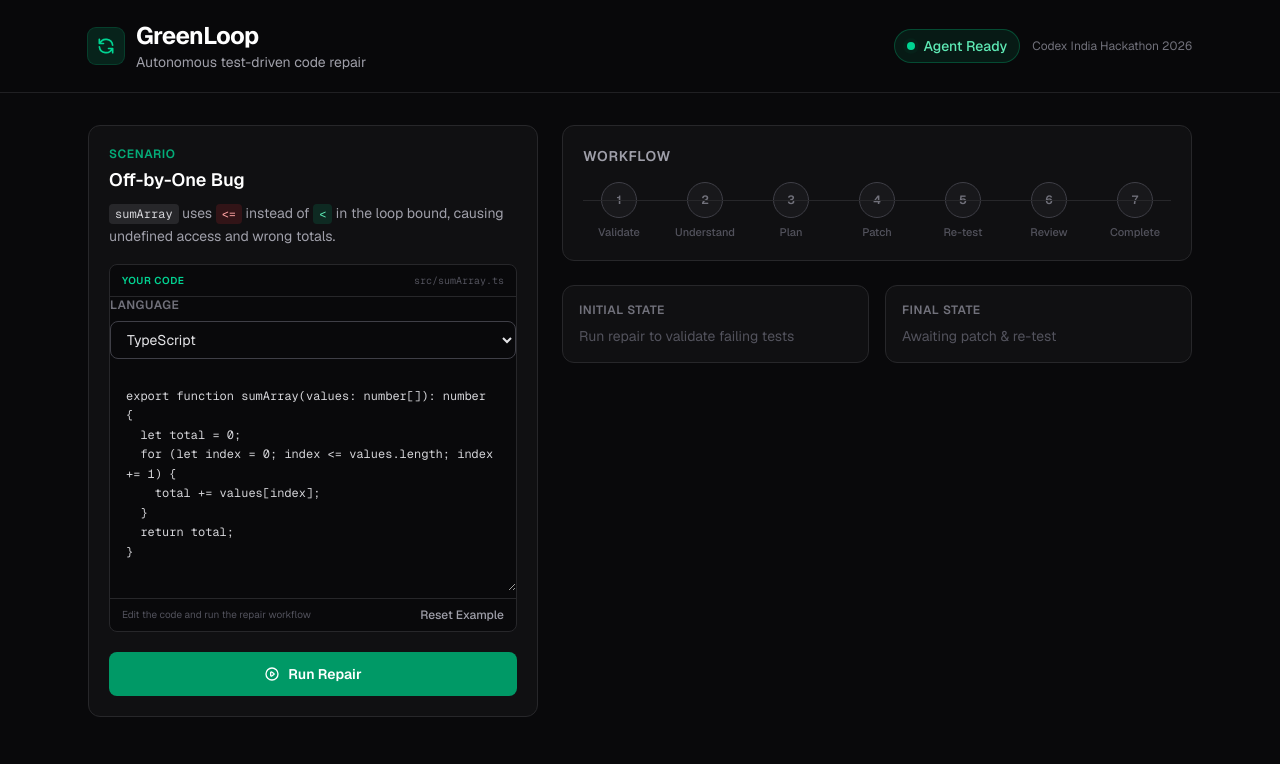
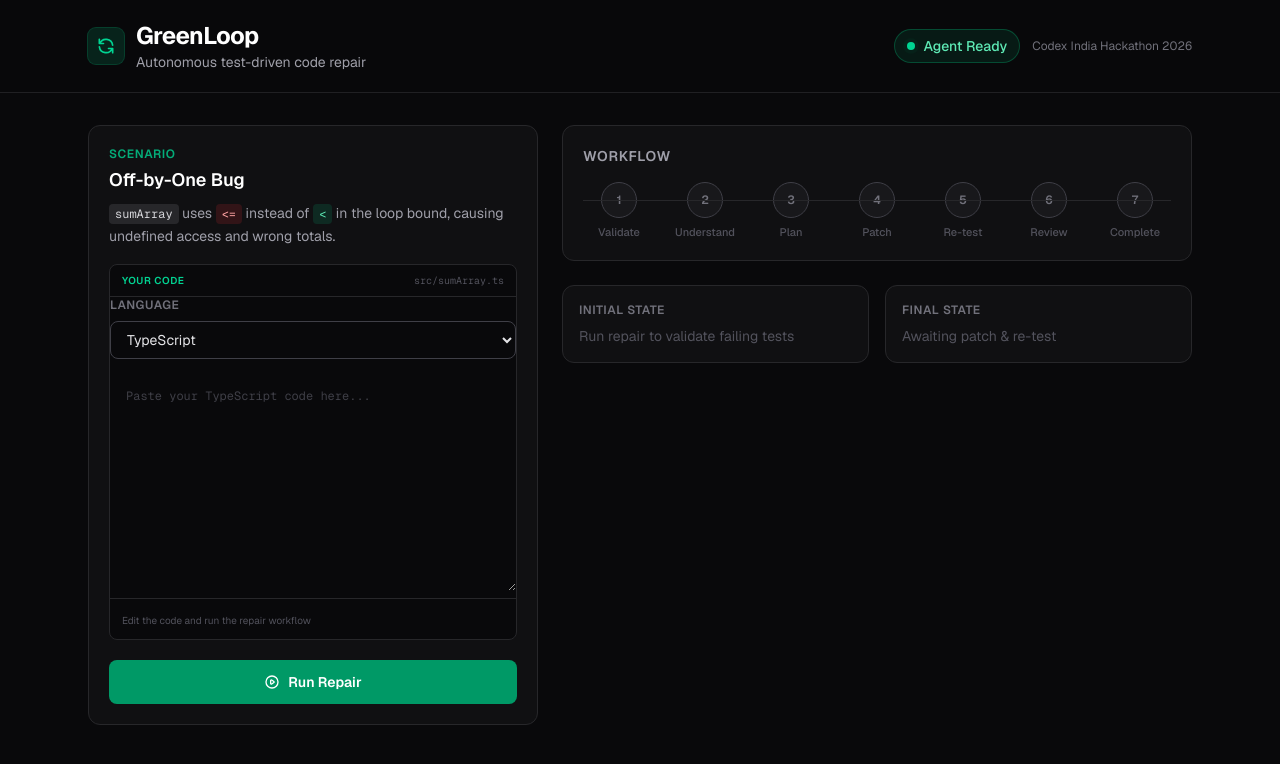
Before and after one commit to HarshChaudhary31/codex-india-hackathon-2026, a Next.js app: page / in a window 1280 px wide. Shown: the top 764 px of the page. Built offline with nearby package versions, Linux system fonts and the light colour scheme.

Commit message:
Update GreenLoop code editor and remove example programs

```diff
--- a/components/greenloop-dashboard.tsx
+++ b/components/greenloop-dashboard.tsx
@@ -32,40 +32,6 @@ const WORKFLOW_STEPS: WorkflowStep[] = [
 
 type SupportedLanguage = "typescript" | "python" | "cpp" | "c";
 
-const EXAMPLES: Record<SupportedLanguage, string> = {
-  typescript: `export function sumArray(values: number[]): number {
-  let total = 0;
-  for (let index = 0; index <= values.length; index += 1) {
-    total += values[index];
-  }
-  return total;
-}`,
-
-  python: `def sum_array(values):
-    total = 0
-    for index in range(len(values) + 1):
-        total += values[index]
-    return total`,
-
-  cpp: `#include <vector>
-using namespace std;
-
-int sumArray(const vector<int>& values) {
-    int total = 0;
-    for (size_t i = 0; i <= values.size(); ++i) {
-        total += values[i];
-    }
-    return total;
-}`,
-
-  c: `int sumArray(const int values[], int length) {
-    int total = 0;
-    for (int i = 0; i <= length; ++i) {
-        total += values[i];
-    }
-    return total;
-}`,
-};
 
 function getStepStatuses(
   activeStepIndex: number,
@@ -236,8 +202,7 @@ export function GreenLoopDashboard() {
 const [language, setLanguage] =
   useState<SupportedLanguage>("typescript");
 
-const [sourceCode, setSourceCode] =
-  useState(EXAMPLES.typescript);
+  const [sourceCode, setSourceCode] = useState("");
 
 
   const stepStatuses = useMemo(
@@ -390,7 +355,7 @@ if (!data.success) {
     onChange={(event) => {
       const nextLanguage = event.target.value as SupportedLanguage;
       setLanguage(nextLanguage);
-      setSourceCode(EXAMPLES[nextLanguage]);
+      setSourceCode("");
       setResult(null);
       setError(null);
       setActiveStepIndex(-1);
@@ -420,19 +385,10 @@ if (!data.success) {
     placeholder="Paste your TypeScript code here..."
   />
 
-  <div className="flex items-center justify-between border-t border-zinc-800 px-3 py-2">
+ <div className="border-t border-zinc-800 px-3 py-2">
   <span className="text-[10px] text-zinc-600">
     Edit the code and run the repair workflow
   </span>
-
-    <button
-      type="button"
-      onClick={() => setSourceCode(EXAMPLES[language])}
-      disabled={running}
-      className="text-xs font-medium text-zinc-400 transition hover:text-white disabled:opacity-50"
-    >
-      Reset Example
-    </button>
 </div>
 </div>
 
@@ -444,17 +400,47 @@ if (!data.success) {
 >
   {running ? (
     <>
-                    <svg className="h-4 w-4 animate-spin" viewBox="0 0 24 24" fill="none">
-                      <circle className="opacity-25" cx="12" cy="12" r="10" stroke="currentColor" strokeWidth="4" />
-                      <path className="opacity-75" fill="currentColor" d="M4 12a8 8 0 018-8V0C5.373 0 0 5.373 0 12h4z" />
+      <svg
+        className="h-4 w-4 animate-spin"
+        viewBox="0 0 24 24"
+        fill="none"
+      >
+        <circle
+          className="opacity-25"
+          cx="12"
+          cy="12"
+          r="10"
+          stroke="currentColor"
+          strokeWidth="4"
+        />
+        <path
+          className="opacity-75"
+          fill="currentColor"
+          d="M4 12a8 8 0 018-8V0C5.373 0 0 5.373 0 12h4z"
+        />
       </svg>
       Running repair workflow…
     </>
   ) : (
     <>
-                    <svg className="h-4 w-4" fill="none" viewBox="0 0 24 24" stroke="currentColor">
-                      <path strokeLinecap="round" strokeLinejoin="round" strokeWidth={2} d="M14.752 11.168l-3.197-2.132A1 1 0 0010 9.87v4.263a1 1 0 001.555.832l3.197-2.132a1 1 0 000-1.664z" />
-                      <path strokeLinecap="round" strokeLinejoin="round" strokeWidth={2} d="M21 12a9 9 0 11-18 0 9 9 0 0118 0z" />
+      <svg
+        className="h-4 w-4"
+        fill="none"
+        viewBox="0 0 24 24"
+        stroke="currentColor"
+      >
+        <path
+          strokeLinecap="round"
+          strokeLinejoin="round"
+          strokeWidth={2}
+          d="M14.752 11.168l-3.197-2.132A1 1 0 0010 9.87v4.263a1 1 0 001.555.832l3.197-2.132a1 1 0 000-1.664z"
+        />
+        <path
+          strokeLinecap="round"
+          strokeLinejoin="round"
+          strokeWidth={2}
+          d="M21 12a9 9 0 11-18 0 9 9 0 0118 0z"
+        />
       </svg>
       Run Repair
     </>
```
Lines whose indentation alone changed are shown as unchanged.
